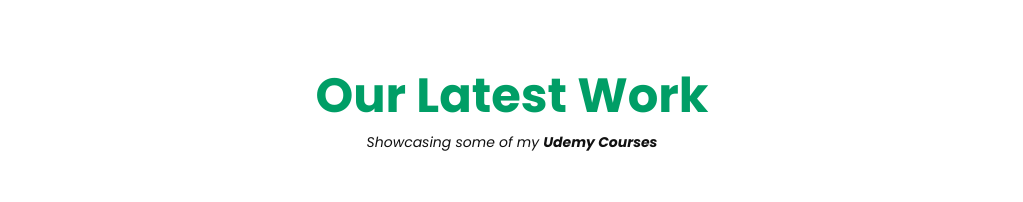
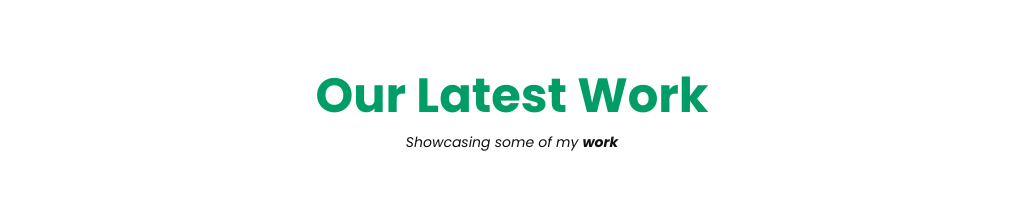
Before and after one commit to ethan22stark/Portfolio-Stark, a plain HTML site: page index.html in a window 1280 px wide. Shown: the part 1460-1662 px from the top of the page, without its empty margins (128-1151 px from the left). Drawn offline with Linux system fonts and the light colour scheme.

Commit message:
Update index.html

```diff
--- a/index.html
+++ b/index.html
@@ -68,7 +68,7 @@
     <section class="work" id="work">
         <div class="heading">
             <h2>Our Latest Work</h2>
-            <p>Showcasing some of my <b>Udemy Courses</b></p>
+            <p>Showcasing some of my <b>work</b></p>
         </div>
         <div class="content">
             <div class="workBx">
```
